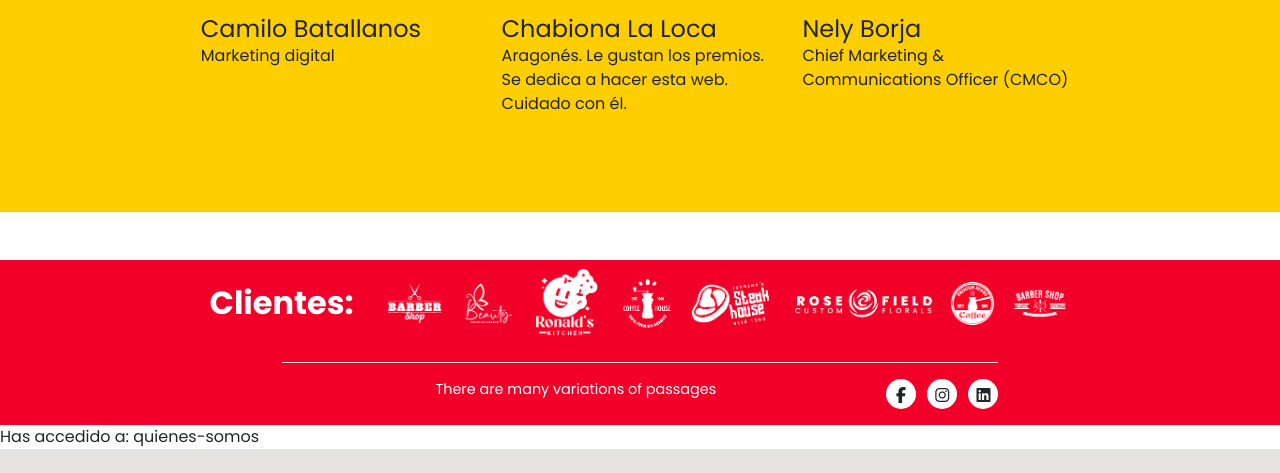
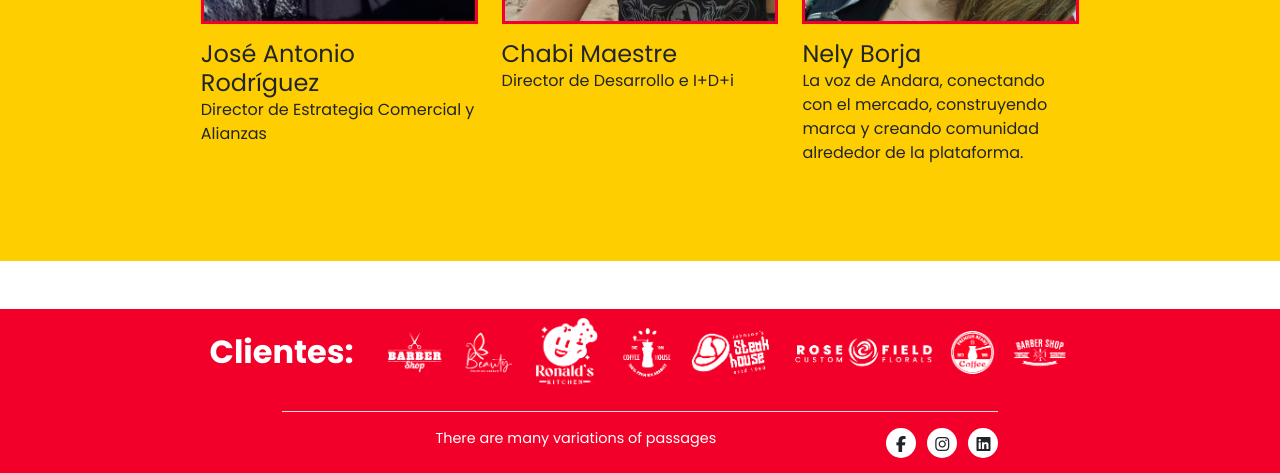
Before and after one commit to staging-environment/andara, a PHP site: page /quienes-somos in a window 1280 px wide. Shown: the part 1615-2088 px from the top of the page. Before the commit the page ends 2064 px from the top, so only its background shows below. Run offline with PHP 8.4, Linux system fonts and the light colour scheme; some libraries are stand-ins or nearby versions.

Commit message:
Quienes somos

```diff
--- a/quienes-somos.php
+++ b/quienes-somos.php
@@ -9,7 +9,7 @@
     <!-- Bootstrap CSS -->
     <link href="https://cdn.jsdelivr.net/npm/bootstrap@5.0.2/dist/css/bootstrap.min.css" rel="stylesheet" integrity="sha384-EVSTQN3/azprG1Anm3QDgpJLIm9Nao0Yz1ztcQTwFspd3yD65VohhpuuCOmLASjC" crossorigin="anonymous">
 	<link rel="stylesheet" href="https://cdnjs.cloudflare.com/ajax/libs/font-awesome/6.7.2/css/all.min.css">
-    <title>Hello, world!</title>
+    <title>Andara Soft</title>
   </head>
   <body>
     <div class="content wrapper-body">
@@ -95,9 +95,9 @@
 		<div class="row">
 			<div class="col-lg-6">
 				<div class="about-item pr-3 mb-5 mb-lg-0">
-					<span class="h6 text-red">What we are</span>
-					<h2 class="position-relative text-red">Lorem, ipsum dolor sit amet consectetur adipisicing elit.</h2>
-					<p class="mb-5">Allum similique ducimus accusamus laudantium praesentium, impedit quaerat, itaque maxime sunt deleniti voluptas distinctio.</p>
+					<span class="h6 text-red">Quiénes somos</span>
+					<h2 class="position-relative text-red">Conoce al equipo que da vida a Andara</h2>
+					<p class="mb-5">Somos un grupo de personas que cree en transformar la forma en que se gestionan las peluquerías y centros de estética. Detrás de cada línea de código, de cada idea y de cada mejora, hay pasión, esfuerzo y la convicción de que tu negocio merece herramientas de nivel profesional. Porque cuando tu equipo brilla, nosotros también lo hacemos.</p>
 
 
 				</div>
@@ -119,20 +119,20 @@
 		<div class="row justify-content-center">
 			<div class="col-lg-4 col-md-6 col-sm-6">
 				<div class="about-info-item mb-4 mb-lg-0">
-					<h3 class="mb-3"><span class="text-red mr-2 text-md ">01.</span>Misión</h3>
-					<p>llum similique ducimus accusamus laudantium praesentium, impedit quaerat, itaque maxime sunt deleniti voluptas distinctio .</p>
+					<h3 class="mb-3"><span class="text-red mr-2 text-md ">01. </span>Misión</h3>
+					<p>Impulsar a peluquerías y centros de estética con una gestión simple, eficiente y moderna que libere tiempo para lo que realmente importa: las personas.</p>
 				</div>
 			</div>
 			<div class="col-lg-4 col-md-6 col-sm-6">
 				<div class="about-info-item mb-4 mb-lg-0">
-					<h3 class="mb-3"><span class="text-red mr-2 text-md">02.</span>Visión</h3>
-					<p>llum similique ducimus accusamus laudantium praesentium, impedit quaerat, itaque maxime sunt deleniti voluptas distinctio .</p>
+					<h3 class="mb-3"><span class="text-red mr-2 text-md">02. </span>Visión</h3>
+					<p>Ser la herramienta de referencia que conecta innovación y belleza, llevando la gestión del sector a un nuevo nivel en España, Perú y más allá.</p>
 				</div>
 			</div>
 			<div class="col-lg-4 col-md-6 col-sm-6">
 				<div class="about-info-item mb-4 mb-lg-0">
-					<h3 class="mb-3"><span class="text-red mr-2 text-md">03.</span>Enfoque</h3>
-					<p>llum similique ducimus accusamus laudantium praesentium, impedit quaerat, itaque maxime sunt deleniti voluptas distinctio .</p>
+					<h3 class="mb-3"><span class="text-red mr-2 text-md">03. </span>Enfoque</h3>
+					<p>Ponemos a los negocios en el centro: escuchamos, aprendemos y adaptamos la tecnología a sus necesidades reales, con soluciones prácticas y escalables.</p>
 				</div>
 			</div>
 		</div>
@@ -145,6 +145,7 @@
 				<div class="team-item-wrap mb-5">
 					<div class="team-item position-relative">
 						<img loading="lazy" src="images/member-1.jpg" alt="team" class="img-fluid w-100">
+                        <!--
 						<div class="team-img-hover">
 							<ul class="team-social list-inline">
 								<li class="list-inline-item">
@@ -159,10 +160,11 @@
 								</li>
 							</ul>
 						</div>
+						-->
 					</div>
 					<div class="team-item-content">
-						<h4 class="mt-3 mb-0 text-capitalize">Camilo Batallanos</h4>
-						<p>Marketing digital</p>
+						<h4 class="mt-3 mb-0 text-capitalize">José Antonio Rodríguez</h4>
+						<p>Director de Estrategia Comercial y Alianzas</p>
 					</div>
 				</div>
 			</div>
@@ -170,7 +172,8 @@
 			<div class="col-lg-4 col-md-6 col-sm-6">
 				<div class="team-item-wrap mb-5">
 					<div class="team-item position-relative">
-						<img loading="lazy" src="images/member2.jpg" alt="team" class="img-fluid w-100">
+                        <img loading="lazy" src="images/member2.jpg" alt="team" class="img-fluid w-100">
+                        <!--
 						<div class="team-img-hover">
 							<ul class="team-social list-inline">
 								<li class="list-inline-item">
@@ -184,10 +187,11 @@
 								</li>
 							</ul>
 						</div>
+						-->
 					</div>
 					<div class="team-item-content">
-						<h4 class="mt-3 mb-0 text-capitalize">Chabiona la loca</h4>
-						<p>Aragonés. Le gustan los premios. Se dedica a hacer esta web. Cuidado con él.</p>
+						<h4 class="mt-3 mb-0 text-capitalize">Chabi Maestre</h4>
+						<p>Director de Desarrollo e I+D+i</p>
 					</div>
 				</div>
 			</div>
@@ -196,6 +200,7 @@
 				<div class="team-item-wrap mb-5 ">
 					<div class="team-item position-relative">
 						<img loading="lazy" src="images/member3.jpg" alt="team" class="img-fluid w-100">
+                        <!--
 						<div class="team-img-hover">
 							<ul class="team-social list-inline">
 								<li class="list-inline-item">
@@ -207,10 +212,12 @@
 								</li>
 							</ul>
 						</div>
+						-->
 					</div>
 					<div class="team-item-content">
 						<h4 class="mt-3 mb-0 text-capitalize">Nely Borja</h4>
-						<p>Chief Marketing & Communications Officer (CMCO)</p>
+						<p>La voz de Andara, conectando con el mercado, construyendo marca y creando comunidad alrededor de la plataforma.
+                        </p>
 					</div>
 				</div>
 			</div>
```
Also changed, not shown: images/member-1.jpg, images/member2.jpg (added), images/member3.jpg (added).
